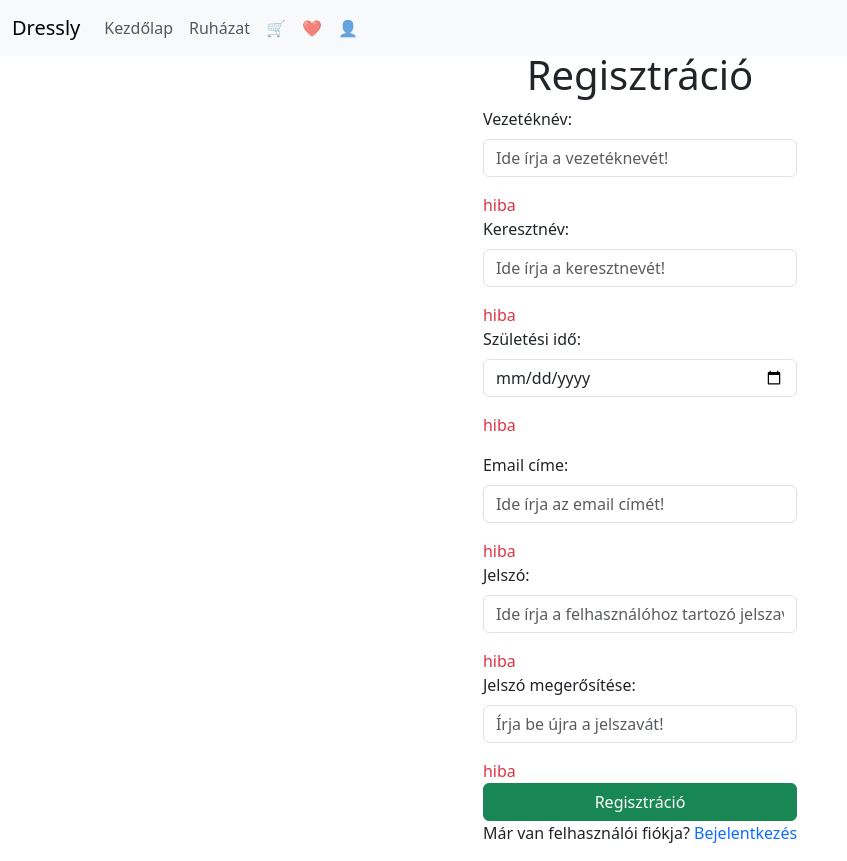
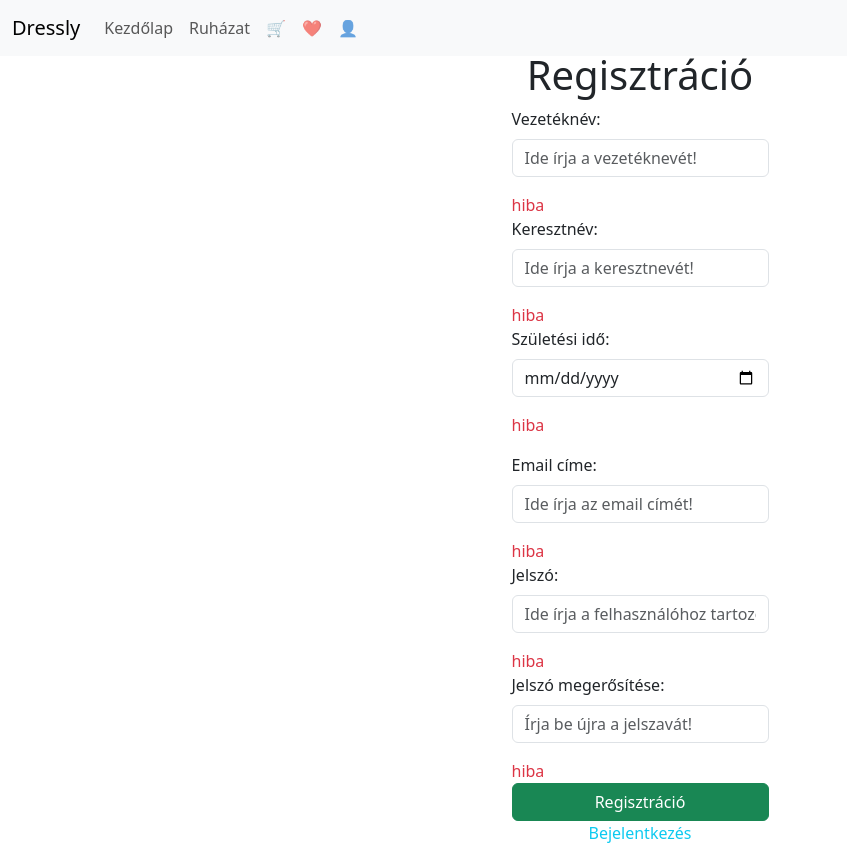
Before and after one commit to Dressly-BB-RB-HG/Dressly-frontend, a React (Create React App) app: page /regisztracio in a window 1280 px wide. Shown: the whole page, without its empty margins (0-847 px from the left). Built offline with nearby package versions, Linux system fonts and the light colour scheme.

Commit message:
regisztracio oldalrol -> bejelentkezes

```diff
--- a/src/pages/Bejelentkezes.js
+++ b/src/pages/Bejelentkezes.js
@@ -5,6 +5,11 @@ function Bejelentkezes() {
 
   const [email, setEmail] = useState("");
   const [password, setPassword] = useState("");
+
+  function handleSubmit(e){
+    e.preventDefault();
+    //bejelentkezés kezelése
+}
 
   return (
 
--- a/src/pages/Regisztracio.js
+++ b/src/pages/Regisztracio.js
@@ -1,5 +1,6 @@
 import React from 'react';
 import { useState } from 'react';
+import { Link } from 'react-router-dom';
 
 function Regisztracio() {
 
@@ -126,7 +127,7 @@ function Regisztracio() {
             </button>
             <br />
             <p>
-              Már van felhasználói fiókja? <span className="text-primary">Bejelentkezés</span>
+            <Link className="nav-link text-info" to="/Bejelentkezes">Bejelentkezés</Link>
             </p>
           </div>
         </form>
```
